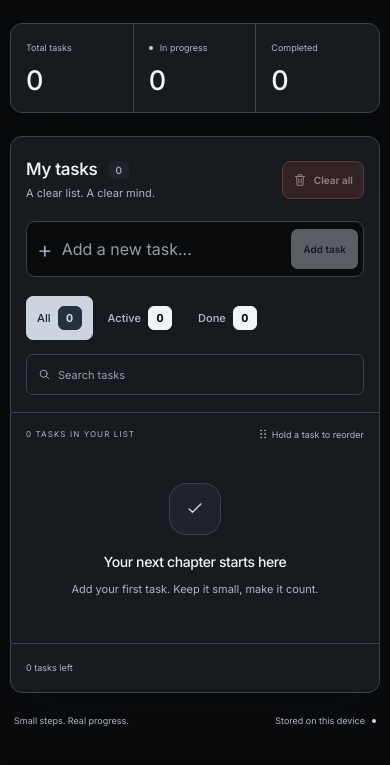
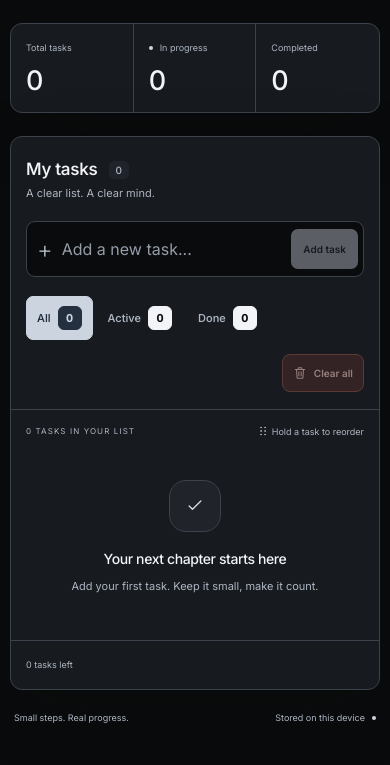
Before and after one commit to MohamedElhdad/ListX, a plain HTML site: page index.html in a window 390 px wide. Shown: the part 287-1052 px from the top of the page. Drawn offline with Linux system fonts and the light colour scheme.

Commit message:
v14: remove search and lower Clear all into its place

```diff
--- a/css/style.css
+++ b/css/style.css
@@ -560,6 +560,7 @@ input::placeholder {
   color: #291b18;
 }
 .list-toolbar {
+  flex-wrap: wrap;
   border-bottom: 1px solid var(--border);
   display: flex;
   align-items: center;
@@ -596,25 +597,6 @@ input::placeholder {
 }
 .filter:hover {
   color: var(--text);
-}
-.search-field {
-  display: flex;
-  align-items: center;
-  gap: 8px;
-  max-width: 160px;
-}
-.search-field svg {
-  width: 15px;
-  height: 15px;
-  color: var(--muted);
-}
-.search-field input {
-  font-size: 11px;
-  background: none;
-  border: 0;
-  width: 100%;
-  height: 36px;
-  outline-offset: 0;
 }
 .task-list {
   list-style: none;
@@ -924,9 +906,6 @@ dialog > p:not(.eyebrow) {
   .stat-label {
     font-size: 10px;
   }
-  .search-field {
-    max-width: 120px;
-  }
   .list-toolbar {
     padding-left: 20px;
     padding-right: 20px;
@@ -1107,20 +1086,6 @@ dialog > p:not(.eyebrow) {
     padding: 8px 9px;
     min-height: 34px;
   }
-  .search-field {
-    max-width: none;
-    flex: 1;
-    min-width: 82px;
-    gap: 5px;
-  }
-  .search-field input {
-    font-size: 10px;
-    min-width: 60px;
-  }
-  .search-field svg {
-    width: 13px;
-    height: 13px;
-  }
   .task {
     padding: 15px;
     gap: 11px;
@@ -1198,15 +1163,6 @@ dialog > p:not(.eyebrow) {
   }
   .list-toolbar {
     gap: 9px;
-  }
-  .search-field {
-    flex-basis: 100%;
-    border: 1px solid var(--border);
-    padding: 0 10px;
-    border-radius: 6px;
-  }
-  .search-field input {
-    height: 34px;
   }
   .task {
     padding-left: 12px;
@@ -1357,6 +1313,8 @@ body {
   background: var(--hover);
 }
 #clear-all {
+  margin-left: auto;
+  flex-shrink: 0;
   padding: 10px 13px;
   min-height: 40px;
   border: 1px solid var(--danger-border);
@@ -1854,8 +1812,16 @@ body {
     font-size: 11px;
   }
   .list-toolbar {
+    display: grid;
+    grid-template-columns: minmax(0, 1fr);
     padding: 0 15px 17px;
     gap: 14px;
+  }
+  .list-toolbar .filters {
+    justify-self: start;
+  }
+  .list-toolbar #clear-all {
+    justify-self: end;
   }
   .filters {
     gap: 4px;
@@ -1869,17 +1835,6 @@ body {
   .filter span {
     font-size: 9px;
     padding: 2px 4px;
-  }
-  .search-field {
-    flex-basis: 100%;
-    border: 1px solid var(--border);
-    padding: 0 11px;
-    border-radius: 7px;
-    min-width: 0;
-  }
-  .search-field input {
-    height: 39px;
-    font-size: 11px;
   }
   .list-label {
     padding: 15px 15px 5px;
--- a/index.html
+++ b/index.html
@@ -78,10 +78,6 @@
           <path
             d="M12 2v2m0 16v2M2 12h2m16 0h2M5 5l1.5 1.5m11 11L19 19M5 19l1.5-1.5m11-11L19 5"
           />
-        </symbol>
-        <symbol id="i-search" viewBox="0 0 24 24">
-          <circle cx="10.5" cy="10.5" r="6.5" />
-          <path d="m16 16 4 4" />
         </symbol>
         <symbol id="i-edit" viewBox="0 0 24 24">
           <path d="m15 5 4 4M4 20l5-1L20 8a2.8 2.8 0 0 0-4-4L5 15l-1 5Z" />
@@ -241,14 +237,6 @@
                 <h2>My tasks <span id="heading-count">0</span></h2>
                 <p>A clear list. A clear mind.</p>
               </div>
-              <button
-                class="text-button danger"
-                id="clear-all"
-                type="button"
-                disabled
-              >
-                <svg><use href="#i-trash" /></svg>Clear all
-              </button>
             </div>
             <form id="add-form" autocomplete="off">
               <label class="sr-only" for="task-input">New task</label
@@ -293,16 +281,14 @@
                   Done <span id="filter-completed">0</span>
                 </button>
               </div>
-              <div class="search-field">
-                <svg><use href="#i-search" /></svg
-                ><label class="sr-only" for="search-input">Search tasks</label
-                ><input
-                  id="search-input"
-                  type="search"
-                  placeholder="Search tasks"
-                  autocomplete="off"
-                />
-              </div>
+              <button
+                class="text-button danger"
+                id="clear-all"
+                type="button"
+                disabled
+              >
+                <svg><use href="#i-trash" /></svg>Clear all
+              </button>
             </div>
             <div class="list-label">
               <span id="list-summary">YOUR LIST</span
--- a/js/app.js
+++ b/js/app.js
@@ -66,7 +66,6 @@ function readTasks() {
 let recoveryNeeded = false;
 let tasks = readTasks();
 let currentFilter = "all";
-let search = "";
 let undoSnapshot = null;
 let toastTimer;
 const UNDO_DURATION = 8000;
@@ -339,28 +338,22 @@ function render() {
     : "A fresh start";
   $("#clear-all").disabled = !total || recoveryNeeded;
   $("#clear-completed").hidden = !done;
-  const query = search.trim().toLocaleLowerCase();
   const visible = tasks.filter(
     (t) =>
-      (currentFilter === "all" ||
-        (currentFilter === "completed" ? t.done : !t.done)) &&
-      t.text.toLocaleLowerCase().includes(query),
+      currentFilter === "all" ||
+      (currentFilter === "completed" ? t.done : !t.done),
   );
   $("#task-list").replaceChildren(...visible.map(taskRow));
   $("#list-summary").textContent =
-    `${visible.length} ${visible.length === 1 ? "TASK" : "TASKS"}${search.trim() ? " FOUND" : currentFilter === "all" ? " IN YOUR LIST" : currentFilter === "active" ? " IN PROGRESS" : " COMPLETED"}`;
+    `${visible.length} ${visible.length === 1 ? "TASK" : "TASKS"}${currentFilter === "all" ? " IN YOUR LIST" : currentFilter === "active" ? " IN PROGRESS" : " COMPLETED"}`;
   $("#empty-state").hidden = visible.length > 0;
   if (!visible.length) {
-    $("#empty-state h3").textContent = query
-      ? "No matching tasks"
-      : !total
+    $("#empty-state h3").textContent = !total
       ? "Your next chapter starts here"
       : currentFilter === "completed"
         ? "Good things take a first step"
         : "A little breathing room";
-    $("#empty-state p").textContent = query
-      ? "Try a different search or switch filters."
-      : !total
+    $("#empty-state p").textContent = !total
       ? "Add your first task. Keep it small, make it count."
       : currentFilter === "completed"
         ? "Your completed tasks will appear here."
@@ -382,8 +375,6 @@ $("#add-form").addEventListener("submit", (event) => {
   tasks.push({ id: id(), text, done: false });
   // Show a newly added task even when the user was in a filtered view.
   setFilter("all");
-  search = "";
-  $("#search-input").value = "";
   $("#task-input").value = "";
   storage.set("task-input", "", true);
   updateAdd();
@@ -405,13 +396,7 @@ document
     button.addEventListener("click", () => setFilter(button.dataset.filter)),
   );
 $("#all-nav").addEventListener("click", () => {
-  search = "";
-  $("#search-input").value = "";
   setFilter("all");
-});
-$("#search-input").addEventListener("input", (event) => {
-  search = event.target.value;
-  render();
 });
 
 function openEdit(taskId) {
@@ -548,7 +533,7 @@ function applyVisibleOrder(order) {
   commit("Task order updated");
 }
 // A single gesture owns the timer, floating card and event cleanup, even if
-// a search, filter or another tab replaces the original task row.
+// a filter or another tab replaces the original task row.
 let reorderGesture = null;
 let settlingCleanup = null;
 function cancelReorder(redraw = true) {
--- a/sw.js
+++ b/sw.js
@@ -1,6 +1,6 @@
 "use strict";
 const CACHE_PREFIX = `listx:${self.registration.scope}:`;
-const CACHE_NAME = CACHE_PREFIX + "v13-update-modal-polish";
+const CACHE_NAME = CACHE_PREFIX + "v14-remove-search";
 // Install revalidates every asset instead of always re-downloading it:
 // unchanged files answer 304 and reuse the HTTP cache body, so an update
 // only downloads the files that actually changed. Changed or missing files
```
Lines whose indentation alone changed are shown as unchanged.
